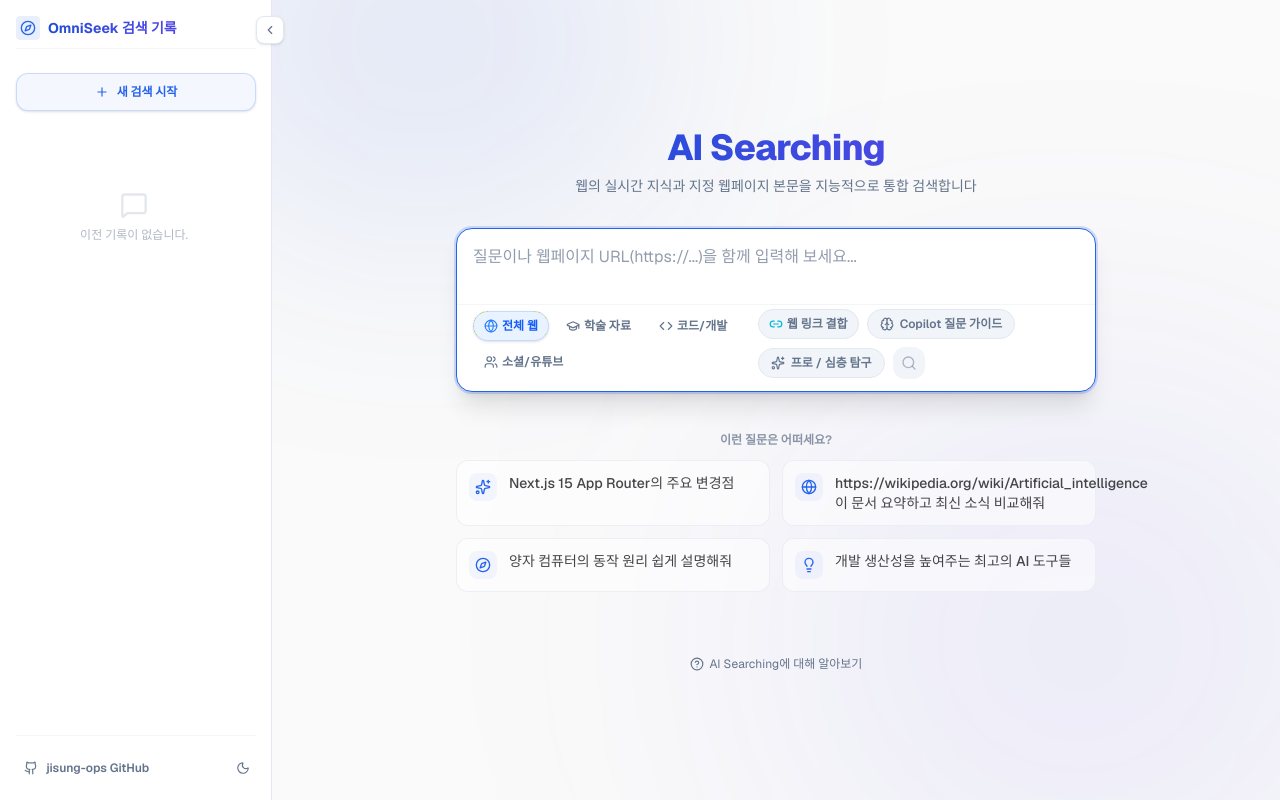
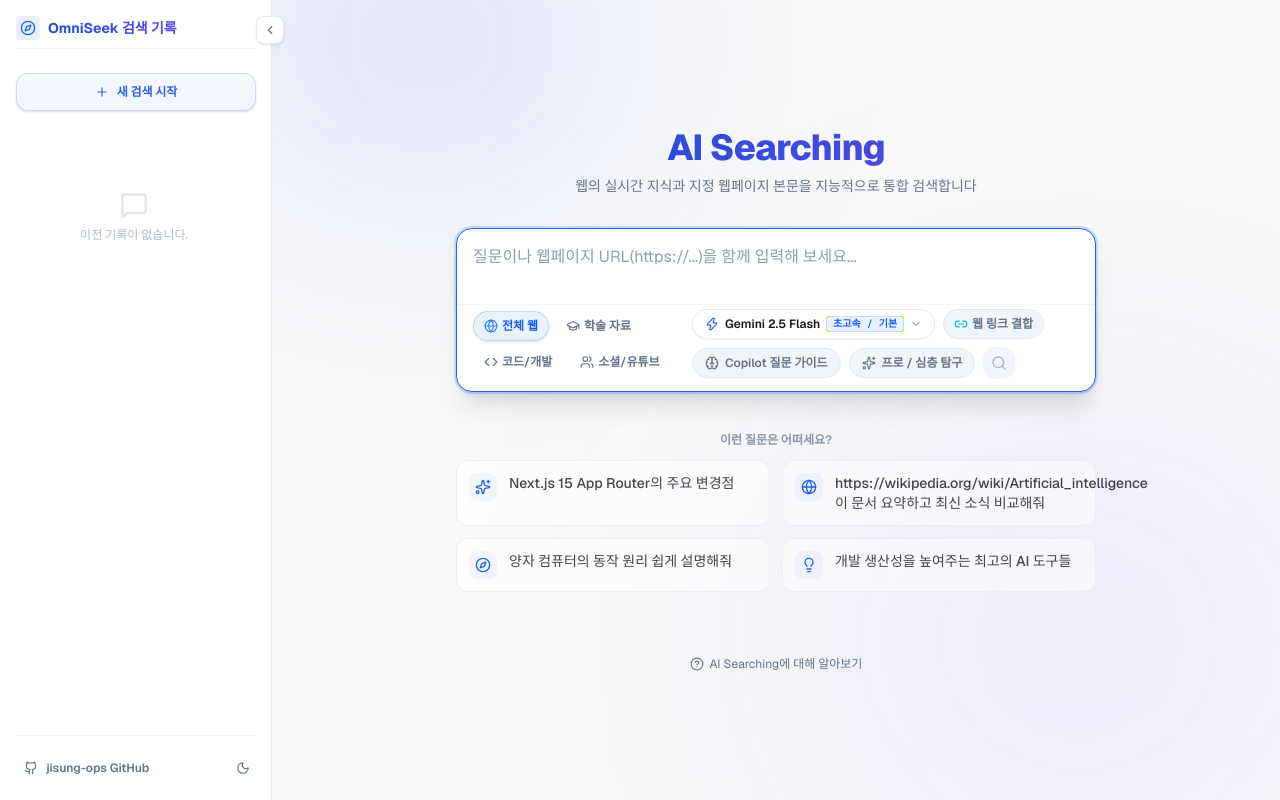
Before and after one commit to jisung-ops/ai_Searching, a Next.js app: page / in a window 1280 px wide. Built offline with nearby package versions, Linux system fonts and the light colour scheme.

Commit message:
feat: Gemini, GPT-4o, Claude, DeepSeek 지원 Multi-LLM AI 모델 스위처 기능 추가

```diff
--- a/src/app/page.tsx
+++ b/src/app/page.tsx
@@ -16,6 +16,7 @@
   updatedAt: string;
   focusMode?: string;
   isProMode?: boolean;
+  selectedModel?: string;
 }
 
 export default function Home() {
@@ -26,6 +27,7 @@
   const [isSidebarOpen, setIsSidebarOpen] = useState(false);
   const [focusMode, setFocusMode] = useState<string>("all");
   const [isProMode, setIsProMode] = useState<boolean>(false);
+  const [selectedModel, setSelectedModel] = useState<string>("gemini-2.5-flash");
   const [isCopilotMode, setIsCopilotMode] = useState<boolean>(false);
   const [isRefining, setIsRefining] = useState<boolean>(false);
   const [pendingQuery, setPendingQuery] = useState<string>("");
@@ -74,6 +76,7 @@
         updatedAt: new Date().toISOString(),
         focusMode,
         isProMode,
+        selectedModel,
       };
 
       let newHistory;
@@ -87,7 +90,7 @@
       localStorage.setItem("ai-search-history", JSON.stringify(newHistory));
       return newHistory;
     });
-  }, [messages, currentSessionId]);
+  }, [messages, currentSessionId, selectedModel]);
 
   const handleSearchSubmit = (query: string) => {
     if (isCopilotMode) {
@@ -102,7 +105,7 @@
     const newSessionId = Date.now().toString();
     setCurrentSessionId(newSessionId);
     setIsSearched(true);
-    sendMessage({ text: searchQuery }, { body: { focusMode, isProMode } });
+    sendMessage({ text: searchQuery }, { body: { focusMode, isProMode, selectedModel } });
   };
 
   const handleRefineComplete = (refinedQuery: string) => {
@@ -127,7 +130,7 @@
       setCurrentSessionId(Date.now().toString());
     }
 
-    sendMessage({ text: input.trim() }, { body: { focusMode, isProMode } });
+    sendMessage({ text: input.trim() }, { body: { focusMode, isProMode, selectedModel } });
     setInput("");
   };
 
@@ -138,7 +141,7 @@
       setCurrentSessionId(Date.now().toString());
     }
 
-    sendMessage({ text: question }, { body: { focusMode, isProMode } });
+    sendMessage({ text: question }, { body: { focusMode, isProMode, selectedModel } });
   };
 
   const handleNewSearch = () => {
@@ -170,6 +173,9 @@
         setIsProMode(session.isProMode);
       } else {
         setIsProMode(false);
+      }
+      if (session.selectedModel) {
+        setSelectedModel(session.selectedModel);
       }
     }
   };
@@ -262,6 +268,8 @@
                     setIsProMode={setIsProMode}
                     isCopilotMode={isCopilotMode}
                     setIsCopilotMode={setIsCopilotMode}
+                    selectedModel={selectedModel}
+                    setSelectedModel={setSelectedModel}
                   />
 
                   {/* Footer Info inside Initial Search */}
@@ -292,6 +300,8 @@
                   focusMode={focusMode}
                   onSendFollowup={handleSendFollowUp}
                   isProMode={isProMode}
+                  selectedModel={selectedModel}
+                  setSelectedModel={setSelectedModel}
                 />
               </motion.div>
             )}
--- a/src/components/chat-interface.tsx
+++ b/src/components/chat-interface.tsx
@@ -8,6 +8,7 @@
 import { AnimatePresence, motion } from "framer-motion";
 import SearchPathGraph from "./search-path-graph";
 import InteractiveChart from "./interactive-chart";
+import { AI_MODELS } from "./search-box";
 
 interface ChatInterfaceProps {
   messages: UIMessage[];
@@ -20,6 +21,8 @@
   focusMode: string;
   onSendFollowup: (question: string) => void;
   isProMode: boolean;
+  selectedModel?: string;
+  setSelectedModel?: (modelId: string) => void;
 }
 
 const parseMessageText = (text: string) => {
@@ -1127,6 +1130,8 @@
   focusMode,
   onSendFollowup,
   isProMode,
+  selectedModel = "gemini-2.5-flash",
+  setSelectedModel,
 }: ChatInterfaceProps) {
   const scrollRef = useRef<HTMLDivElement>(null);
   const textareaRef = useRef<HTMLTextAreaElement>(null);
@@ -1694,6 +1699,16 @@
             {focusMode === "code" && "💻 코드/개발 검색"}
             {focusMode === "social" && "📱 소셜/유튜브 검색"}
           </span>
+          {(() => {
+            const currentModelObj = AI_MODELS.find((m) => m.id === selectedModel) || AI_MODELS[0];
+            const Icon = currentModelObj.icon;
+            return (
+              <span className={`text-xs px-2.5 py-0.5 rounded-full font-semibold flex items-center gap-1 border ${currentModelObj.badgeColor}`}>
+                <Icon className="w-3 h-3" />
+                <span>{currentModelObj.name}</span>
+              </span>
+            );
+          })()}
           {isProMode && (
             <span className="text-xs bg-gradient-to-r from-violet-600 to-indigo-600 dark:from-violet-500 dark:to-indigo-500 text-white px-2.5 py-0.5 rounded-full font-bold flex items-center gap-1 shadow-sm shadow-indigo-500/15 animate-fade-in select-none">
               <Sparkles className="w-3 h-3 text-yellow-300 fill-yellow-300 animate-pulse animate-duration-1000" />
--- a/src/components/search-box.tsx
+++ b/src/components/search-box.tsx
@@ -1,7 +1,56 @@
 "use client";
 
 import React, { useRef, useEffect, useState, useMemo } from "react";
-import { Search, Globe, GraduationCap, Code, Users, Sparkles, Compass, Lightbulb, Brain, Link2, X } from "lucide-react";
+import { Search, Globe, GraduationCap, Code, Users, Sparkles, Compass, Lightbulb, Brain, Link2, X, ChevronDown, Cpu, Zap, Bot, MessageSquare } from "lucide-react";
+
+export interface AIModel {
+  id: string;
+  name: string;
+  provider: string;
+  badge: string;
+  badgeColor: string;
+  desc: string;
+  icon: any;
+}
+
+export const AI_MODELS: AIModel[] = [
+  {
+    id: "gemini-2.5-flash",
+    name: "Gemini 2.5 Flash",
+    provider: "Google AI",
+    badge: "초고속 / 기본",
+    badgeColor: "bg-blue-500/10 text-blue-600 dark:text-blue-400 border-blue-500/20",
+    desc: "초고속 실시간 웹 검색 통합 및 추천 엔진",
+    icon: Zap,
+  },
+  {
+    id: "gpt-4o",
+    name: "GPT-4o",
+    provider: "OpenAI",
+    badge: "플래그십",
+    badgeColor: "bg-emerald-500/10 text-emerald-600 dark:text-emerald-400 border-emerald-500/20",
+    desc: "범용 인공지능 & 복잡한 문제 정밀 분석",
+    icon: Bot,
+  },
+  {
+    id: "claude-3-5-sonnet",
+    name: "Claude 3.5 Sonnet",
+    provider: "Anthropic",
+    badge: "고성능 코딩",
+    badgeColor: "bg-orange-500/10 text-orange-600 dark:text-orange-400 border-orange-500/20",
+    desc: "논리적인 보고서 작성 & 프로그래밍 코드 특화",
+    icon: Cpu,
+  },
+  {
+    id: "deepseek-r1",
+    name: "DeepSeek R1",
+    provider: "DeepSeek",
+    badge: "심층 추론",
+    badgeColor: "bg-purple-500/10 text-purple-600 dark:text-purple-400 border-purple-500/20",
+    desc: "고도화된 사고 프로세스(Reasoning) 및 심층 추론",
+    icon: MessageSquare,
+  },
+];
 
 interface SearchBoxProps {
   onSearch: (query: string) => void;
@@ -12,6 +61,8 @@
   setIsProMode: (mode: boolean) => void;
   isCopilotMode: boolean;
   setIsCopilotMode: (mode: boolean) => void;
+  selectedModel: string;
+  setSelectedModel: (modelId: string) => void;
 }
 
 const SUGGESTIONS = [
@@ -37,9 +88,28 @@
   setIsProMode,
   isCopilotMode,
   setIsCopilotMode,
+  selectedModel,
+  setSelectedModel,
 }: SearchBoxProps) {
   const [query, setQuery] = useState("");
+  const [isModelMenuOpen, setIsModelMenuOpen] = useState(false);
   const textareaRef = useRef<HTMLTextAreaElement>(null);
+  const modelMenuRef = useRef<HTMLDivElement>(null);
+
+  const activeModelObj = useMemo(() => {
+    return AI_MODELS.find((m) => m.id === selectedModel) || AI_MODELS[0];
+  }, [selectedModel]);
+
+  // Close dropdown on click outside
+  useEffect(() => {
+    const handleClickOutside = (e: MouseEvent) => {
+      if (modelMenuRef.current && !modelMenuRef.current.contains(e.target as Node)) {
+        setIsModelMenuOpen(false);
+      }
+    };
+    document.addEventListener("mousedown", handleClickOutside);
+    return () => document.removeEventListener("mousedown", handleClickOutside);
+  }, []);
 
   useEffect(() => {
     if (textareaRef.current) {
@@ -210,6 +280,66 @@
           </div>
 
           <div className="flex flex-wrap items-center gap-2 self-end sm:self-auto">
+            {/* Multi-LLM Model Switcher Dropdown */}
+            <div className="relative" ref={modelMenuRef}>
+              <button
+                type="button"
+                onClick={() => setIsModelMenuOpen(!isModelMenuOpen)}
+                className="flex items-center gap-1.5 px-3 py-1.5 rounded-full text-xs font-semibold bg-card hover:bg-muted/80 text-foreground border border-border/80 shadow-xs transition-all cursor-pointer select-none"
+                title="AI 응답 엔진 모델 변경"
+              >
+                <activeModelObj.icon className="w-3.5 h-3.5 text-theme" />
+                <span>{activeModelObj.name}</span>
+                <span className={`px-1.5 py-0.2 text-[10px] rounded border font-mono ${activeModelObj.badgeColor}`}>
+                  {activeModelObj.badge}
+                </span>
+                <ChevronDown className={`w-3 h-3 text-muted-foreground transition-transform duration-200 ${isModelMenuOpen ? "rotate-180" : ""}`} />
+              </button>
+
+              {isModelMenuOpen && (
+                <div className="absolute right-0 bottom-full mb-2 z-50 w-72 p-2 rounded-2xl border border-border/80 bg-card/95 backdrop-blur-md shadow-2xl space-y-1 text-xs select-none animate-in fade-in zoom-in-95 duration-150">
+                  <div className="px-2.5 py-1.5 text-[11px] font-bold text-muted-foreground border-b border-border/40 flex items-center justify-between">
+                    <span>AI 모델 선택 (Multi-LLM)</span>
+                    <span className="text-[10px] font-normal text-theme">OmniSeek AI Engine</span>
+                  </div>
+                  {AI_MODELS.map((model) => {
+                    const Icon = model.icon;
+                    const isSelected = selectedModel === model.id;
+                    return (
+                      <button
+                        key={model.id}
+                        type="button"
+                        onClick={() => {
+                          setSelectedModel(model.id);
+                          setIsModelMenuOpen(false);
+                        }}
+                        className={`w-full flex items-start gap-2.5 p-2.5 rounded-xl text-left transition cursor-pointer ${
+                          isSelected
+                            ? "bg-theme/10 text-foreground border border-theme/30 font-semibold"
+                            : "hover:bg-muted/60 text-muted-foreground hover:text-foreground border border-transparent"
+                        }`}
+                      >
+                        <div className={`p-1.5 rounded-lg shrink-0 ${isSelected ? "bg-theme text-white" : "bg-muted text-muted-foreground"}`}>
+                          <Icon className="w-4 h-4" />
+                        </div>
+                        <div className="flex-1 min-w-0">
+                          <div className="flex items-center justify-between gap-1 mb-0.5">
+                            <span className="font-bold text-xs truncate">{model.name}</span>
+                            <span className={`px-1.5 py-0.2 text-[9px] rounded border font-mono shrink-0 ${model.badgeColor}`}>
+                              {model.badge}
+                            </span>
+                          </div>
+                          <p className="text-[10px] leading-tight text-muted-foreground/80 line-clamp-2">
+                            {model.desc}
+                          </p>
+                        </div>
+                      </button>
+                    );
+                  })}
+                </div>
+              )}
+            </div>
+
             {/* Add URL Link Direct Button */}
             <button
               type="button"
```
Also changed, not shown: src/app/api/chat/route.ts (+11 -2 lines).
